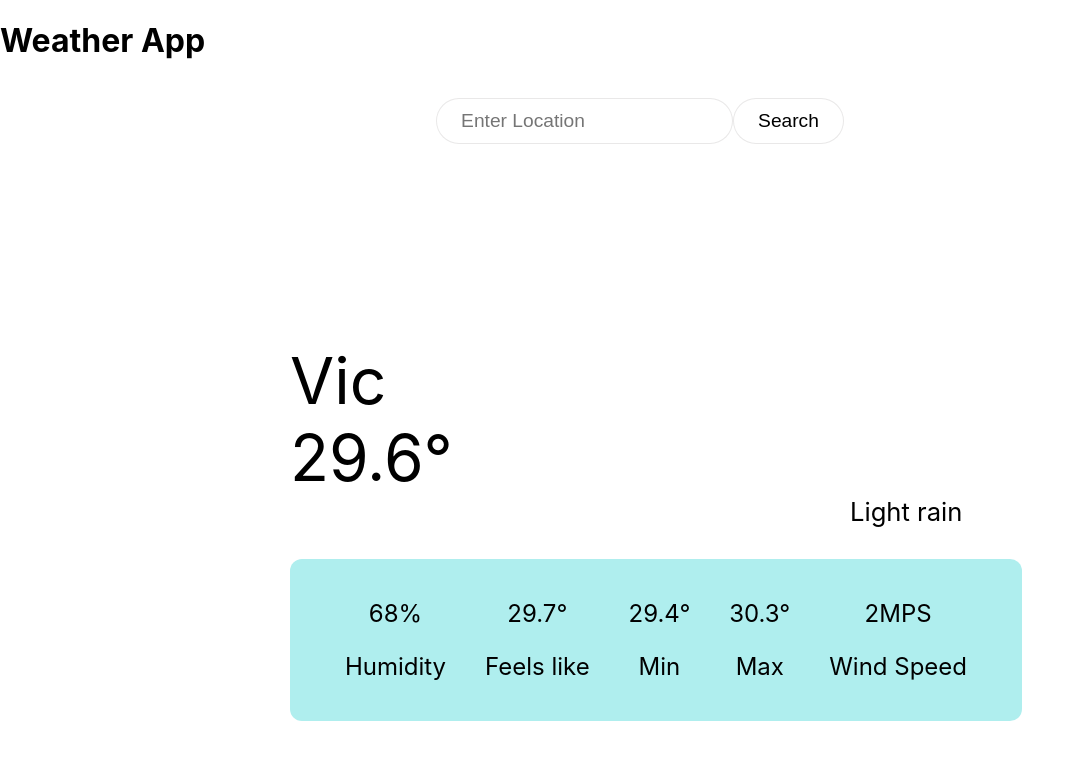
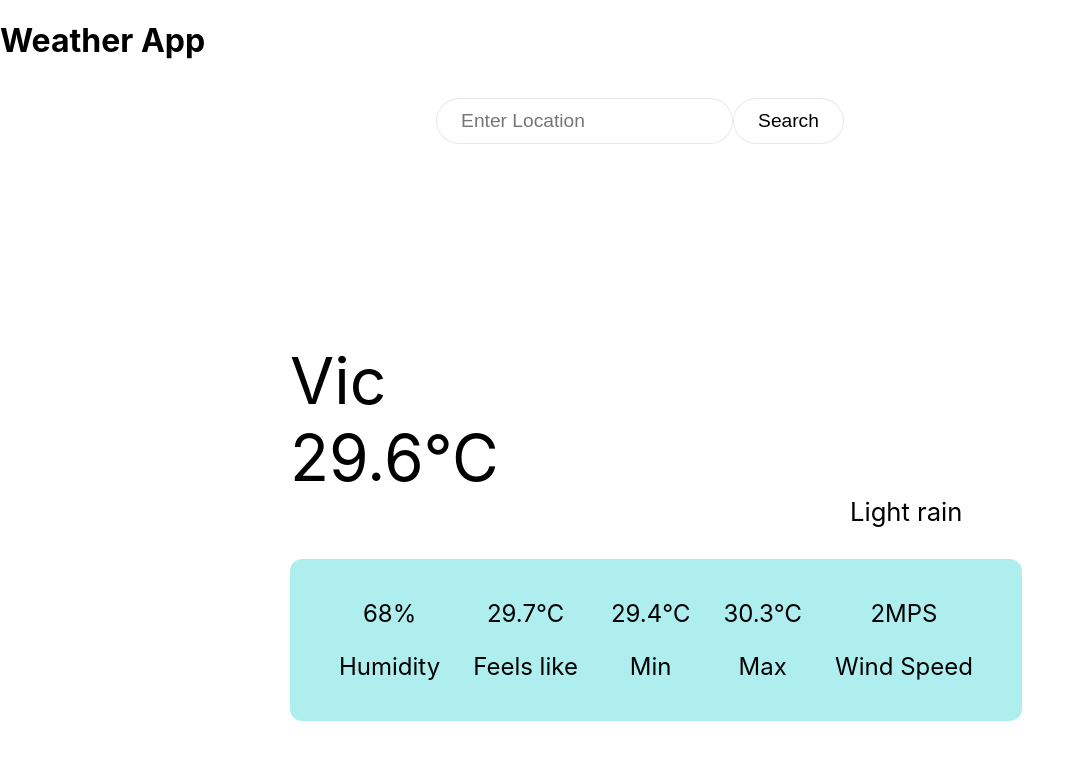
Before and after one commit to lucioxx89/Weather_App, a React (Create React App) app: page / in a window 1280 px wide. Shown: the top 760 px of the page, without its empty margins (0-1084 px from the left). Built offline with nearby package versions, Linux system fonts and the light colour scheme.

Commit message:
fixing small style

```diff
--- a/src/components/ActualWeather.js
+++ b/src/components/ActualWeather.js
@@ -45,7 +45,7 @@ const ActualWeather = () => {
         <div className="top_info">
           {" "}
           <div className="location">{city}</div>
-          <div className="actual_temperature">{Temperature_Rounded}°</div>
+          <div className="actual_temperature">{Temperature_Rounded}℃</div>
           <div className="weather_description">
             {" "}
             {weatherDescriptionCapLetter}{" "}
@@ -58,17 +58,17 @@ const ActualWeather = () => {
             <p>Humidity</p>{" "}
           </div>
           <div className="feels_like">
-            <p> {FeelsLike_Rounded}°</p>
+            <p> {FeelsLike_Rounded}℃</p>
             <p> Feels like </p>
           </div>
 
           <div className="temp_min">
-            <p>{Min_Temperature_Rounded}°</p>
+            <p>{Min_Temperature_Rounded}℃</p>
             <p>Min</p>
           </div>
 
           <div className="temp_max">
-            <p>{Max_Temperature_Rounded}°</p>
+            <p>{Max_Temperature_Rounded}℃</p>
             <p>Max</p>
           </div>
 
--- a/src/components/SearchForm.js
+++ b/src/components/SearchForm.js
@@ -24,11 +24,12 @@ const SearchForm = () => {
       .then((data) => {
         console.log(data, "List from city API");
         setCity(data);
-        setCountry(data);
+        setCountry(data.sys);
       })
       .catch((error) => {
         console.log(error);
       });
+    // setCity("");
   };
 
   const onChangeHandler = (event) => {
@@ -39,7 +40,6 @@ const SearchForm = () => {
   //     event.preventDefault();
   //     // console.log(city);
   //   };
-  //   setCity("");
 
   return (
     <>
@@ -59,7 +59,7 @@ const SearchForm = () => {
         </form>
       </div>
       <h1> {city.name} </h1>
-      <p>{country.cod}</p>
+      <p>{country.country}</p>
       <p></p>
     </>
   );
```
